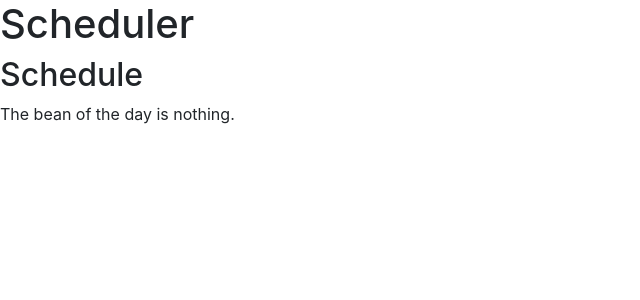
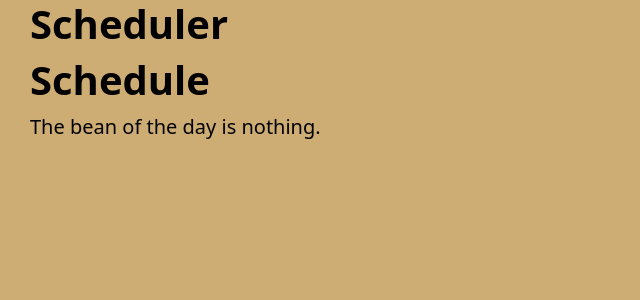
Before and after one commit to irather/Guelph-Scheduler-App, a React (Create React App) app in the folder scheduler-app/: page / in a window 1280 px wide. Shown: the top 300 px of the page, without its empty margins (0-640 px from the left). Built offline with nearby package versions, Linux system fonts and the light colour scheme; no server answers; the HTML template or start-up script is replaced by a standard one.

Commit message:
added example css classes

```diff
--- a/scheduler-app/src/App.css
+++ b/scheduler-app/src/App.css
@@ -1,38 +1,27 @@
-.App {
-  text-align: center;
-}
-
-.App-logo {
-  height: 40vmin;
-  pointer-events: none;
-}
-
-@media (prefers-reduced-motion: no-preference) {
-  .App-logo {
-    animation: App-logo-spin infinite 20s linear;
-  }
-}
-
-.App-header {
-  background-color: #282c34;
+.home-page {
+  background-color: #CEAD74;
   min-height: 100vh;
-  display: flex;
-  flex-direction: column;
-  align-items: center;
-  justify-content: center;
   font-size: calc(10px + 2vmin);
   color: white;
 }
 
-.App-link {
-  color: #61dafb;
+.home-page h1 {
+  font-size: 40px;
+  font-weight: 700;
+  color: #000000;
+  margin-left: 30px;
 }
 
-@keyframes App-logo-spin {
-  from {
-    transform: rotate(0deg);
-  }
-  to {
-    transform: rotate(360deg);
-  }
+.home-page h2 {
+  font-size: 40px;
+  font-weight: 700;
+  color: #000000;
+  margin-left: 30px;
 }
+
+.home-page p {
+  font-size: 20px;
+  font-weight: 400;
+  color: #000000;
+  margin-left: 30px;
+}
--- a/scheduler-app/src/App.js
+++ b/scheduler-app/src/App.js
@@ -1,4 +1,5 @@
-import React, {useState, useEffect} from 'react';
+import React, { useState, useEffect } from 'react';
+import "bootstrap/dist/css/bootstrap.min.css";
 import './App.css';
 
 function App() {
@@ -13,16 +14,10 @@ function App() {
   }, []);
 
   return (
-    <div>
-      <h1>
-        Scheduler
-      </h1>
-
-      <div>
-        <h2>Schedule</h2>
-      </div>
+    <div className="home-page">
+      <h1>Scheduler</h1>
+      <h2>Schedule</h2>
       <p>The bean of the day is {profileData}.</p>
-
     </div>
   );
 }
```
